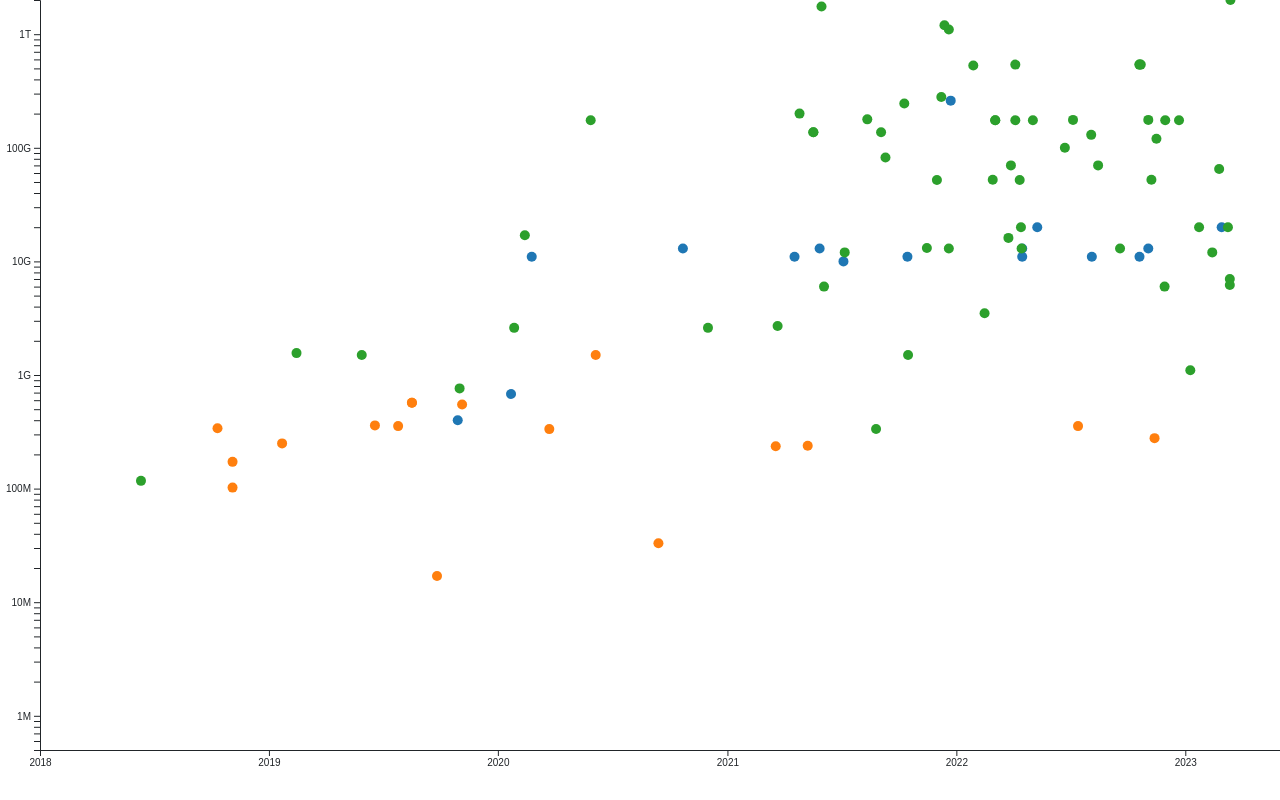
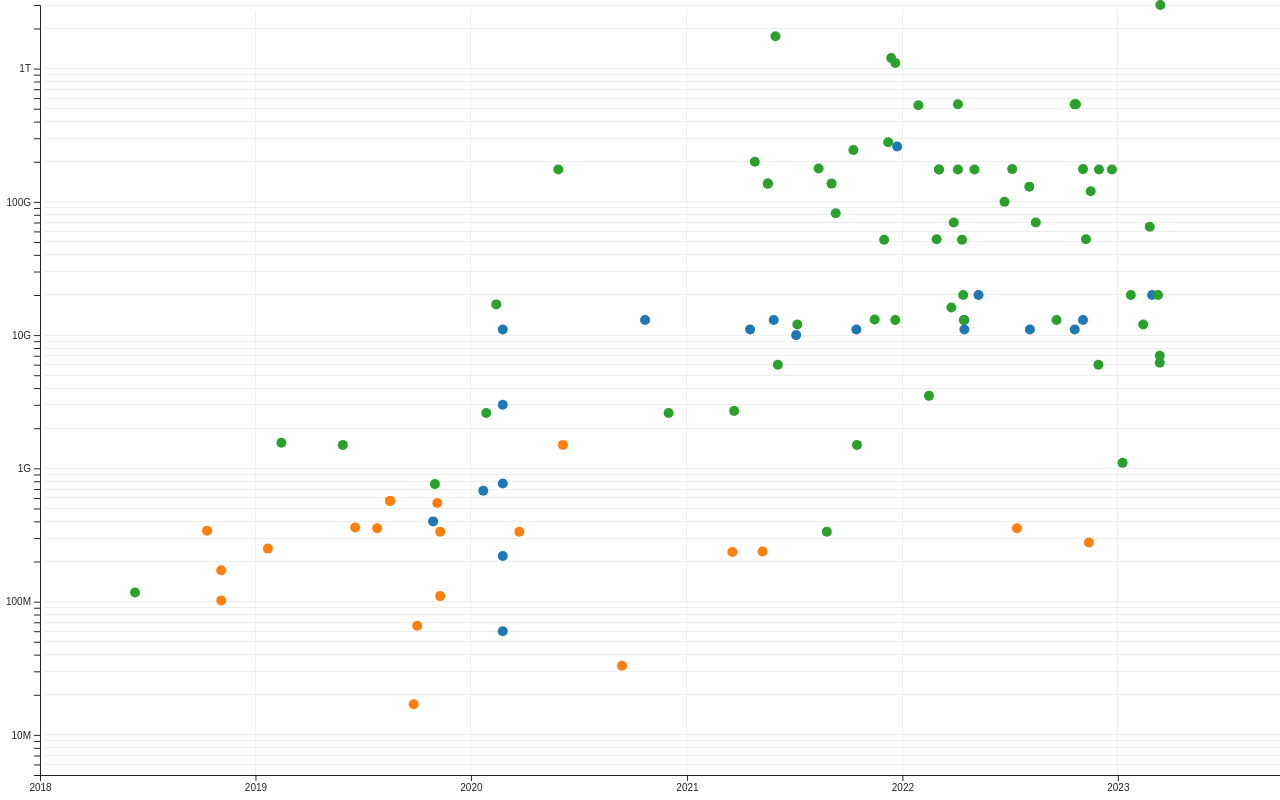
Before and after one commit to aryamanarora/llm-zoo, a plain HTML site: page index.html in a window 1280 px wide. Drawn offline with nearby package versions, Linux system fonts and the light colour scheme.

Commit message:
models with various param sizes now

```diff
--- a/data.json
+++ b/data.json
@@ -71,7 +71,7 @@
             "creator": "Facebook",
             "languages": "25",
             "name": "mBART",
-            "parameters": "0.68B",
+            "parameters": "680M",
             "references": {
                 "arxiv": "2001.08210"
             },
@@ -95,7 +95,7 @@
             "creator": "Google",
             "languages": "English",
             "name": "T5",
-            "parameters": "11B",
+            "parameters": ["11B", "3B", "770M", "220M", "60M"],
             "references": "[8][9]",
             "trained_on": "C4",
             "type": "Encoder-Decoder"
@@ -1052,7 +1052,7 @@
             "creator": "Together",
             "finetuning": "GPT-NeoX (Dialogue)",
             "languages": "English",
-            "name": "GPT-NeoXT-Chat-Base-20B",
+            "name": "GPT-NeoXT-Chat-Base",
             "parameters": "20B",
             "references": "[98]",
             "type": "Decoder"
@@ -1137,6 +1137,49 @@
                 "etc."
             ],
             "type": "Decoder"
+        },
+        {
+            "access": "Yes",
+            "announced": "November 10, 2019",
+            "creator": ["Facebook", "Inria", "Sorbonne Université"],
+            "languages": "French",
+            "name": "CamemBERT",
+            "parameters": "110M",
+            "references": {
+                "arxiv": "1911.03894"
+            },
+            "trained_on": [
+                "OSCAR"
+            ],
+            "type": "Encoder"
+        },
+        {
+            "access": "Yes",
+            "announced": "November 10, 2019",
+            "creator": ["Facebook", "Inria", "Sorbonne Université"],
+            "languages": "French",
+            "name": "CamemBERT-large",
+            "parameters": "335M",
+            "references": {
+                "arxiv": "1911.03894"
+            },
+            "trained_on": [
+                "CCNet"
+            ],
+            "type": "Encoder"
+        },
+        {
+            "access": "Yes",
+            "announced": "October 2, 2019",
+            "creator": "HuggingFace",
+            "name": "DistilBERT",
+            "languages": "English",
+            "parameters": "66M",
+            "finetuning": "BERT-base (Distillation)",
+            "references": {
+                "arxiv": "1910.01108"
+            },
+            "type": "Encoder"
         }
     ]
 ]
--- a/index.html
+++ b/index.html
@@ -24,7 +24,6 @@
         .tooltip table {
             margin: 0;
             padding: 0;
-            border-collapse: collapse;
         }
     </style>
 </head>
@@ -33,7 +32,7 @@
     <script>
         const parseDate = d3.timeParse("%B %d, %Y");
         const width = window.innerWidth, height = window.innerHeight
-        const margin = {bottom: 50, left: 40, top: 0}
+        const margin = {bottom: 30, left: 40, top: 5, right: 5}
         const tooltip_width = 300
 
         var tooltip = d3.select("#graph").append("div")
@@ -43,6 +42,11 @@
             .style("right", -1000 + "px")
             .style("top", -1000 + "px")
 
+        var label = d3.select("#graph").append("div")
+            .style("pointer-events", "none")
+            .style("position", "absolute")
+            .style("opacity", 0)
+
         // color scale
         var color = d3.scaleOrdinal(d3.schemeCategory10)
             .domain(["Encoder-Decoder", "Encoder", "Decoder"])
@@ -51,6 +55,22 @@
         d3.json("data.json").then(function (data) {
 
             data = data[0]
+
+            new_data = []
+            data.forEach(function(d) {
+                if (Array.isArray(d.parameters)) {
+                    d.parameters.forEach(p => {
+                        new_d = JSON.parse(JSON.stringify(d))
+                        new_d.parameters = p
+                        new_data.push(new_d)
+                    })
+                }
+                else {
+                    new_data.push(d)
+                }
+            })
+
+            data = new_data
 
             // clean data columns
             data.forEach(function(d) {
@@ -70,7 +90,8 @@
                     d.languages_parsed = d.languages.join(" + ")
                 }
                 else if (typeof d.languages === "object") {
-                    d.languages_parsed = `Multilingual<sup>${d.languages.human}</sup> + Code<sup>${d.languages.code}</sup>`
+                    if ('human' in d.languages) d.languages_parsed = `Multilingual<sup>${d.languages.human}</sup> + Code<sup>${d.languages.code}</sup>`
+                    else d.languages_parsed = `Code<sup>${d.languages.code}</sup>`
                 }
                 else if (!isNaN(parseInt(d.languages))) {
                     d.languages_parsed = `Multilingual<sup>${d.languages}</sup>`
@@ -82,8 +103,9 @@
 
                 if (Array.isArray(d.trained_on)) {
                     d.trained_on_parsed = d.trained_on.join(", ")
-                    console.log(d.trained_on_parsed)
                 }
+                else if ('finetuning' in d) d.trained_on_parsed = d.finetuning
+                else if (!('trained_on' in d)) d.trained_on_parsed = "?"
                 else d.trained_on_parsed = d.trained_on
             });
 
@@ -100,16 +122,36 @@
 
             // axes
             var x = d3.scaleTime()
-                .domain([new Date("2018-01-01"), new Date("2023-06-01")])
-                .range([0, width - margin.left]);
+                .domain([new Date("2018-01-01"), new Date("2023-12-01")])
+                .range([0, width - margin.right]);
+
+            var y = d3.scaleLog()
+                .domain([5e6, 3e12])
+                .range([height - margin.bottom, 0]);
+
+            svg.selectAll("line.horizontalGrid").data(y.ticks(6)).enter()
+                .append("line")
+                    .attr("x1", margin.right)
+                    .attr("x2", width)
+                    .attr("y1", d => y(d))
+                    .attr("y2", d => y(d))
+                    .attr("stroke", "#eee")
+                    .attr("stroke-width", "1px")
+                    .attr("shape-rendering", "crispEdges")
+
+            svg.selectAll("line.verticalgrid").data(x.ticks(6)).enter()
+                .append("line")
+                    .attr("x1", d => x(d))
+                    .attr("x2", d => x(d))
+                    .attr("y1", margin.top)
+                    .attr("y2", height - margin.bottom)
+                    .attr("stroke", "#eee")
+                    .attr("stroke-width", "1px")
+                    .attr("shape-rendering", "crispEdges")
 
             svg.append("g")
                 .attr("transform", "translate(0," + (height - margin.bottom) + ")")
                 .call(d3.axisBottom(x));
-
-            var y = d3.scaleLog()
-                .domain([5e5, 2e12])
-                .range([height - margin.bottom, 0]);
 
             svg.append("g")
                 .call(d3.axisLeft(y));
@@ -118,7 +160,7 @@
             function generate_tooltip(d) {
                 var access_color = d.access === "Yes" ? d3.schemeCategory10[2] : (d.access === "No" ? d3.schemeCategory10[3] : d3.schemeCategory10[1])
                 return `
-                    <h2>${d.name}</h2>
+                    <h2>${d.name} <small class="text-muted">${d.parameters}</small></h2>
                     <table class="table table-light table-bordered table-sm" style="width: 100%; table-layout: fixed;">
                         <tr><th>Type</th><td style="color: white; background-color: ${color(d.type)}"><strong>${d.type}</strong></td></tr>
                         <tr><th>Announced</th><td>${d.announced}</td></tr>
@@ -143,24 +185,28 @@
                 .style("fill", d => color(d.type))
                 .on("mouseover", function(e, d) {
                     console.log(e)
-                    d3.selectAll("circle")
-                        .style("opacity", 0.2)
-                    d3.select(this)
-                        .style("opacity", 1)
                     focused = true
 
-                    tooltip.style("left", Math.min(width - tooltip_width - 10, e.pageX + 20) + "px")
-                        .style("top", Math.min(500, e.pageY) + "px")
+                    tooltip.style("left", 20 + "px")
+                        .style("top", 10 + "px")
                     tooltip.html(generate_tooltip(d))
                     tooltip.transition()
                         .duration(100)
                         .style("opacity", 1)
+
+                    label.style("left", (x(d.announced_parsed) + margin.left + 7) + "px")
+                        .style("top", (y(d.parameters_parsed) + margin.top - 20) + "px")
+                    label.html(`${d.name} <small class="text-muted">(${d.parameters})</small>`)
+                    label.transition()
+                        .duration(100)
+                        .style("opacity", 1)
                 })
                 .on("mouseout", function (e, d) {
-                    d3.selectAll("circle")
-                        .style("opacity", 1)
                     focused = false
                     tooltip.style("opacity", 0)
+                        .style("right", -1000 + "px")
+                        .style("top", -1000 + "px")
+                    label.style("opacity", 0)
                         .style("right", -1000 + "px")
                         .style("top", -1000 + "px")
                 })
```
